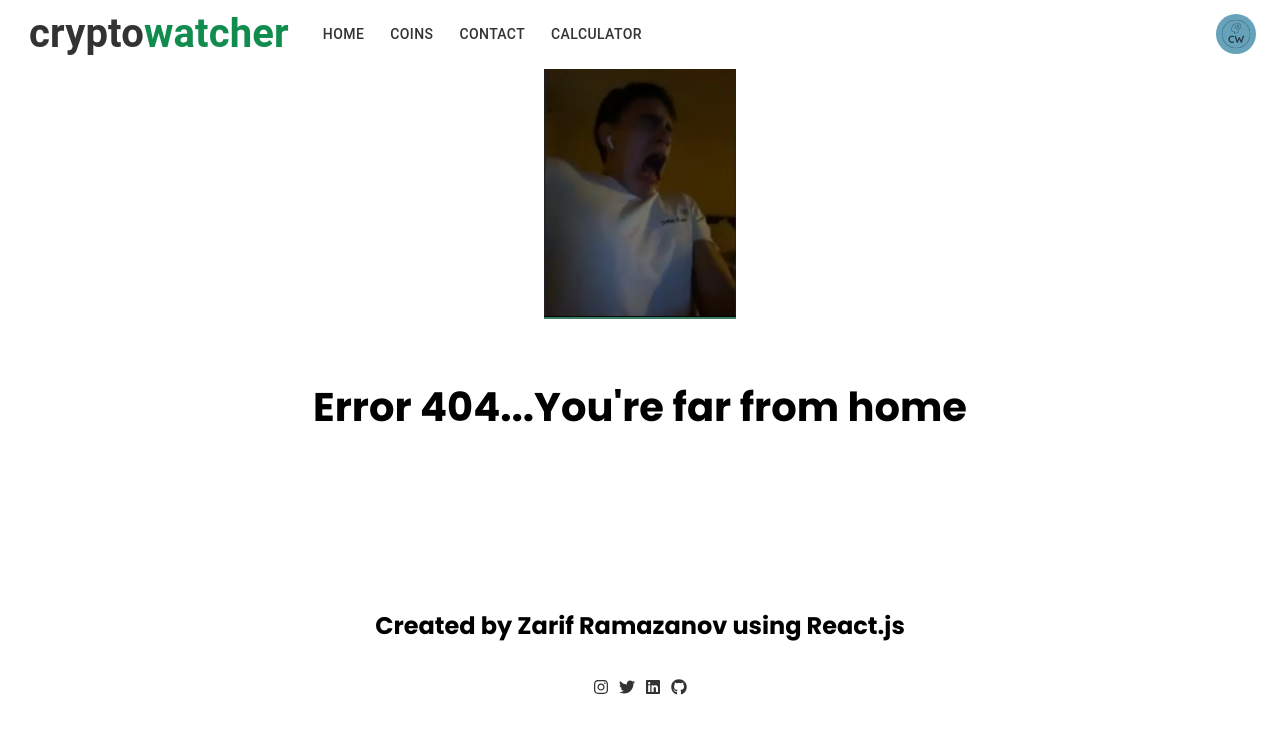
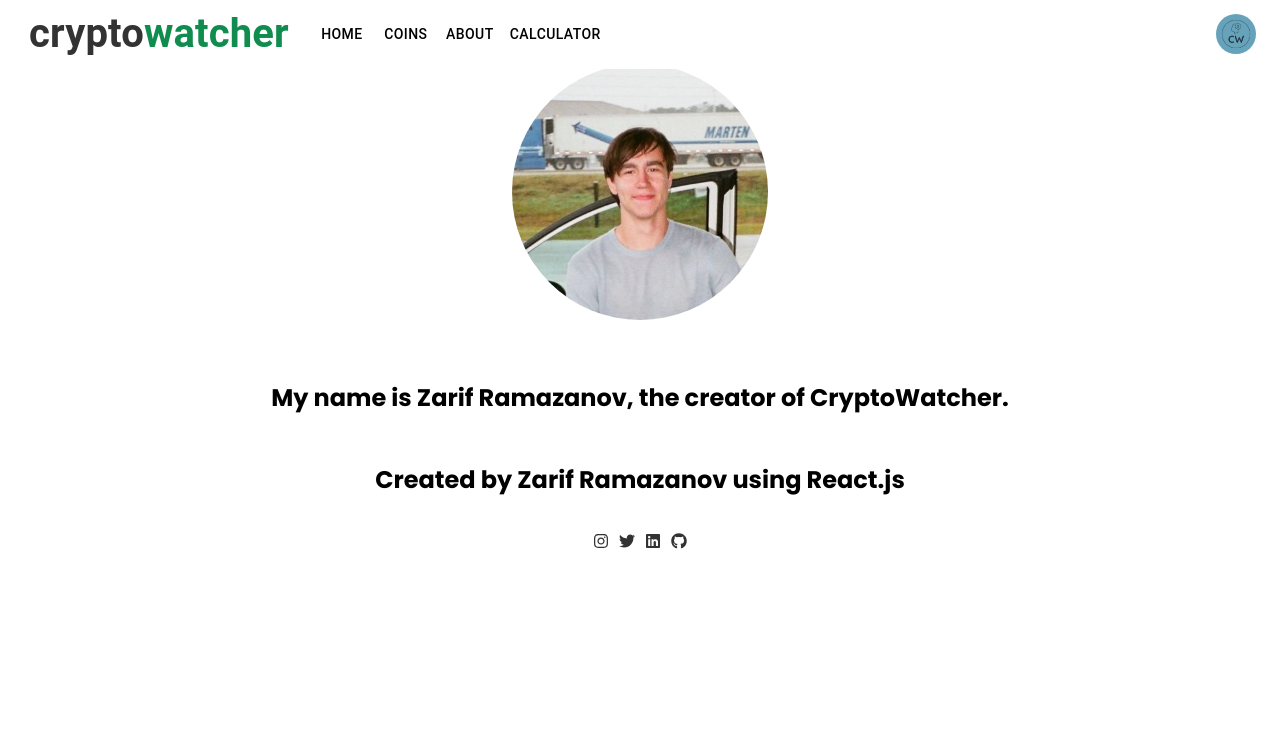
Before and after one commit to Zrama19/CryptowatcherApp, a React (Create React App) app: page /about in a window 1280 px wide. Before the commit this address had no page. Shown: the top 734 px of the page. Built offline with nearby package versions, Linux system fonts and the light colour scheme; the HTML template or start-up script is replaced by a standard one; what @web3-react/core would draw is missing.

Commit message:
final navbar

```diff
--- a/src/App.js
+++ b/src/App.js
@@ -9,6 +9,7 @@
 import Web3 from 'web3';
 import Footer from './components/Footer';
 import ResponsiveAppBar from './components/NavBussy';
+import About from './components/About';
 
 const getLibrary = (provider) => {
   return new Web3(provider);
@@ -37,6 +38,7 @@
 
           <Route path='/signup' element={<Signup />}></Route>
           <Route path='/calculator' element={<Future />}></Route>
+          <Route path='/about' element={<About />}></Route>
           <Route path='*' element={<ErrorPage />}></Route>
         </Routes>
       </Router>
--- /dev/null
+++ b/src/components/About.js
@@ -0,0 +1,17 @@
+import React from 'react';
+import Zangu from '../assets/zangu.png';
+
+const About = () => {
+  return (
+    <div>
+      <div>
+        <img src={Zangu} alt='Zarif' className='about-pic' />
+        <h1 className='about-h1'>
+          My name is Zarif Ramazanov, the creator of CryptoWatcher.
+        </h1>
+      </div>
+    </div>
+  );
+};
+
+export default About;
--- a/src/components/NavBussy.css
+++ b/src/components/NavBussy.css
@@ -9,3 +9,20 @@
 .mobile-menu-icon {
   color: #000;
 }
+
+.nav-container {
+  display: flex;
+  justify-content: space-between;
+  align-items: center;
+  height: 100%;
+}
+
+.nav-li {
+  padding: 0 1rem;
+}
+
+.nav-a {
+  font-size: 1rem;
+  font-weight: 600;
+  color: #333;
+}
--- a/src/components/NavBussy.js
+++ b/src/components/NavBussy.js
@@ -12,9 +12,11 @@
 import MenuItem from '@mui/material/MenuItem';
 import logo from '../assets/CW-logos.jpeg';
 import './NavBussy.css';
+import { useNavigate } from 'react-router-dom';
 
 const ResponsiveAppBar = () => {
   const [anchorElNav, setAnchorElNav] = React.useState(null);
+  const navigate = useNavigate();
 
   const handleOpenNavMenu = (event) => {
     setAnchorElNav(event.currentTarget);
@@ -24,8 +26,23 @@
     setAnchorElNav(null);
   };
 
+  const handleCoins = () => {
+    navigate('/coins/1');
+  };
+
+  const handleAbout = () => {
+    navigate('/about');
+  };
+
+  const handleCalc = () => {
+    navigate('/calculator');
+  };
+
+  const handleHome = () => {
+    navigate('/');
+  };
   return (
-    <AppBar position='static'>
+    <AppBar position='static' onScroll={handleCloseNavMenu}>
       <Container maxWidth='xl' className='appbar'>
         <Toolbar disableGutters>
           <Typography
@@ -48,7 +65,6 @@
               aria-controls='menu-appbar'
               aria-haspopup='true'
               onClick={handleOpenNavMenu}
-              color='inherit'
               className='mobile-menu-icon'
             >
               <MenuIcon />
@@ -71,25 +87,17 @@
                 display: { xs: 'block', md: 'none' },
               }}
             >
-              <MenuItem>
-                <Typography textAlign='center'>
-                  <a href='/'>Home</a>
-                </Typography>
+              <MenuItem onClick={handleHome}>
+                <Typography textAlign='center'>Home</Typography>
               </MenuItem>
-              <MenuItem>
-                <Typography textAlign='center'>
-                  <a href='/coins/1'>Coins</a>
-                </Typography>
+              <MenuItem onClick={handleCoins}>
+                <Typography textAlign='center'>Coins</Typography>
               </MenuItem>
-              <MenuItem>
-                <Typography textAlign='center'>
-                  <a href='/#footsies'>Contact</a>
-                </Typography>
+              <MenuItem onClick={handleAbout}>
+                <Typography textAlign='center'>About</Typography>
               </MenuItem>
-              <MenuItem>
-                <Typography textAlign='center'>
-                  <a href='/calculator'>Calculator</a>
-                </Typography>
+              <MenuItem onClick={handleCalc}>
+                <Typography textAlign='center'>Calculator</Typography>
               </MenuItem>
             </Menu>
           </Box>
@@ -106,17 +114,29 @@
             </a>
           </Typography>
           <Box sx={{ flexGrow: 1, display: { xs: 'none', md: 'flex' } }}>
-            <Button sx={{ my: 2, color: 'white', display: 'block' }}>
-              <a href='/'>Home</a>
+            <Button
+              onClick={handleHome}
+              sx={{ my: 2, color: 'black', display: 'block' }}
+            >
+              Home
             </Button>
-            <Button sx={{ my: 2, color: 'white', display: 'block' }}>
-              <a href='/coins/1'>Coins</a>
+            <Button
+              onClick={handleCoins}
+              sx={{ my: 2, color: 'black', display: 'block' }}
+            >
+              Coins
             </Button>
-            <Button sx={{ my: 2, color: 'white', display: 'block' }}>
-              <a href='/#footsies'>Contact</a>
+            <Button
+              onClick={handleAbout}
+              sx={{ my: 2, color: 'black', display: 'block' }}
+            >
+              About
             </Button>
-            <Button sx={{ my: 2, color: 'white', display: 'block' }}>
-              <a href='/calculator'>Calculator</a>
+            <Button
+              onClick={handleCalc}
+              sx={{ my: 2, color: 'black', display: 'block' }}
+            >
+              Calculator
             </Button>
           </Box>
           <Box sx={{ flexGrow: 0 }}>
--- a/src/index.css
+++ b/src/index.css
@@ -128,3 +128,27 @@
 .connect-wallet {
   margin-top: 2%;
 }
+
+.about-pic {
+  margin-top: 5%;
+  display: block;
+  margin-bottom: 5%;
+  margin-left: auto;
+  margin-right: auto;
+  border-radius: 50%;
+  width: 20%;
+  height: 20%;
+}
+
+@media (max-width: 768px) {
+  .about-pic {
+    width: 50%;
+    height: 50%;
+    margin-top: 15%;
+  }
+}
+
+.about-h1 {
+  text-align: center;
+  font-size: 1.5rem;
+}
```
Also changed, not shown: src/assets/zangu.png (added).
